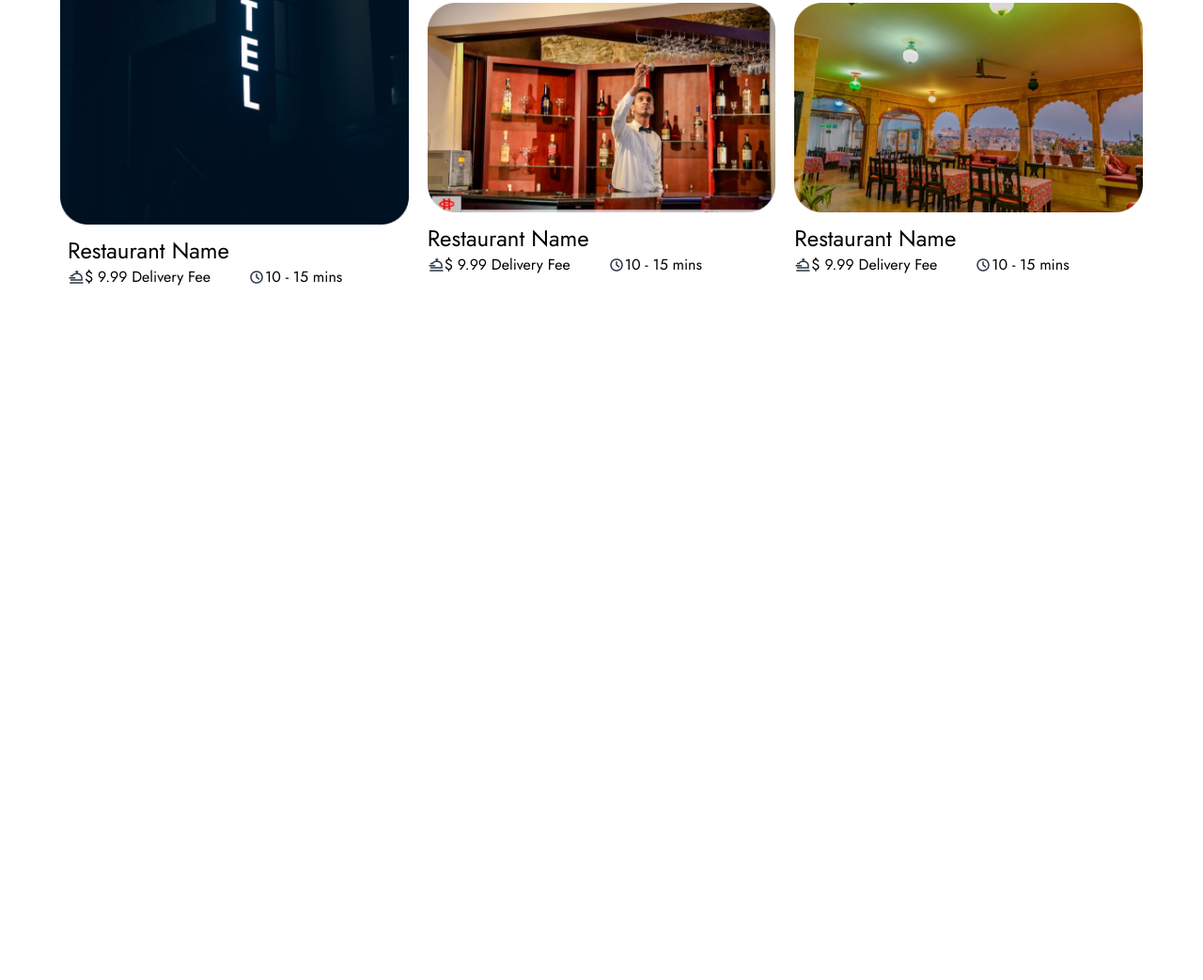
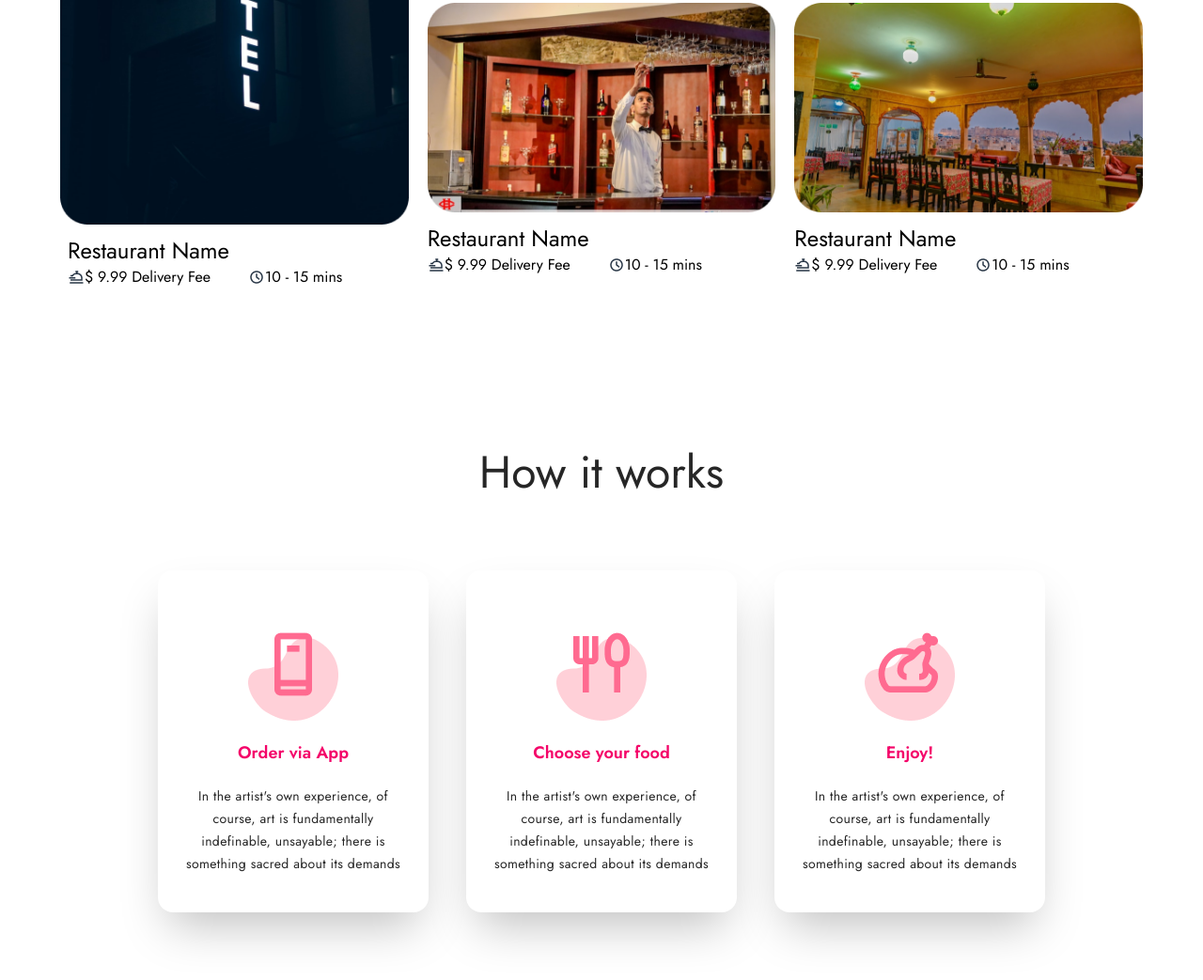
Before and after one commit to Eagl3Eyes/Food-Delivery-App---PROMIXCO-Group, a plain HTML site: page index.html in a window 1280 px wide. Shown: the part 1743-2786 px from the top of the page at 94% size. Before the commit the page ends 2182 px from the top, so only its background shows below. Drawn offline with nearby package versions, Linux system fonts and the light colour scheme.

Commit message:
how it works & cta added

```diff
--- a/index.html
+++ b/index.html
@@ -46,7 +46,7 @@
     <main>
         <!-- Hero -->
         <section
-            class="bg-[url('/images/preset.png')] h-[400px] md:h-[504px] flex items-center justify-center bg-cover bg-center">
+            class="bg-[url('/images/background.png')] h-[400px] md:h-[504px] flex items-center justify-center bg-cover bg-center">
             <div class="px-3 md:px-5 lg:px-0">
                 <h1 class="text-white text-2xl md:text-[56px] text-center leading-normal">
                     Your favorite food, delivered to you
@@ -96,7 +96,7 @@
 
         <!-- Popular Section -->
         <section class="max-w-6xl mx-auto py-20 px-3 md:px-5 xl:px-0 md:mt-10 md:mb-5 lg:mb-10">
-            <div class="flex justify-between items-center text-primaryTextColor px-2 md:px-0">
+            <div class="flex justify-between items-center text-[#262626] px-2 md:px-0">
                 <h3 class="text-sm font-semibold md:font-normal md:text-[32px]">
                     Popular on New York area
                 </h3>
@@ -181,6 +181,84 @@
                 </div>
             </div>
         </section>
+
+
+
+
+        <!-- How Its Work Section -->
+        <section class="max-w-5xl mx-auto py-10">
+            <h1 class="text-center text-5xl text-[#262626]">How it works</h1>
+            <div class="flex flex-wrap justify-center gap-10 mt-20">
+
+                <!-- Order via App -->
+                <div class="max-w-72 flex flex-col justify-center items-center px-5 py-10 rounded-2xl shadow-2xl">
+                    <div class="bg-[url('/images/ornament.png')] w-full bg-no-repeat bg-bottom py-5">
+                        <img src="images/mobile.png" alt="mobileIcon" class="mx-auto" />
+                    </div>
+                    <h3 class="text-lg text-accentColor font-semibold my-5">
+                        Order via App
+                    </h3>
+                    <p class="text-[#262626] text-sm text-center leading-6 tracking-wide">
+                        In the artist's own experience, of course, art is fundamentally
+                        indefinable, unsayable; there is something sacred about its
+                        demands
+                    </p>
+                </div>
+
+                <!-- Choose your food -->
+                <div class="max-w-72 flex flex-col justify-center items-center px-5 py-10 rounded-2xl shadow-2xl">
+                    <div class="bg-[url('/images/ornament.png')] w-full bg-no-repeat bg-bottom py-5">
+                        <img src="images/fork.png" alt="mobileIcon" class="mx-auto" />
+                    </div>
+                    <h3 class="text-lg text-accentColor font-semibold my-5">
+                        Choose your food
+                    </h3>
+                    <p class="text-[#262626] text-sm text-center leading-6 tracking-wide">
+                        In the artist's own experience, of course, art is fundamentally
+                        indefinable, unsayable; there is something sacred about its
+                        demands
+                    </p>
+                </div>
+
+                <!-- Enjoy -->
+                <div class="max-w-72 flex flex-col justify-center items-center px-5 py-10 rounded-2xl shadow-2xl">
+                    <div class="bg-[url('/images/ornament.png')] w-full bg-no-repeat bg-bottom py-5">
+                        <img src="images/chicken.png" alt="mobileIcon" class="mx-auto" />
+                    </div>
+                    <h3 class="text-lg text-accentColor font-semibold my-5">Enjoy!</h3>
+                    <p class="text-[#262626] text-sm text-center leading-6 tracking-wide">
+                        In the artist's own experience, of course, art is fundamentally
+                        indefinable, unsayable; there is something sacred about its
+                        demands
+                    </p>
+                </div>
+            </div>
+        </section>
+
+
+
+        <!-- CTA Section -->
+        <section class="max-w-6xl mx-auto px-5 md:px-10 mt-32 mb-20">
+            <div
+                class="bg-[url('/images/cta_bg.png')] px-5 md:px-10 h-[360px] bg-no-repeat bg-cover bg-center flex items-center rounded-3xl bg-center">
+                <div class="">
+                    <h1 class="text-white text-2xl md:text-[48px] leading-normal">
+                        Food Delivery helps you <br />
+                        bring food to your front door
+                    </h1>
+                    <div class="md:flex gap-2 mt-10">
+                        <button
+                            class="w-60 h-12 lg:w-64 lg:h-14 bg-[#283646] rounded-full text-white font-semibold md:text-md lg:text-xl tracking-wide">
+                            Download Our App
+                        </button>
+                        <button
+                            class="w-60 h-12 lg:w-64 lg:h-14 bg-transparent rounded-full text-white font-semibold md:text-md lg:text-xl tracking-wide">
+                            Browse Food
+                        </button>
+                    </div>
+                </div>
+            </div>
+        </section>
     </main>
 
 </body>
```
Also changed, not shown: images/background.png, images/cta_bg.png (added), images/footer_background.png (added), images/preset.png (deleted), 1 other file.
